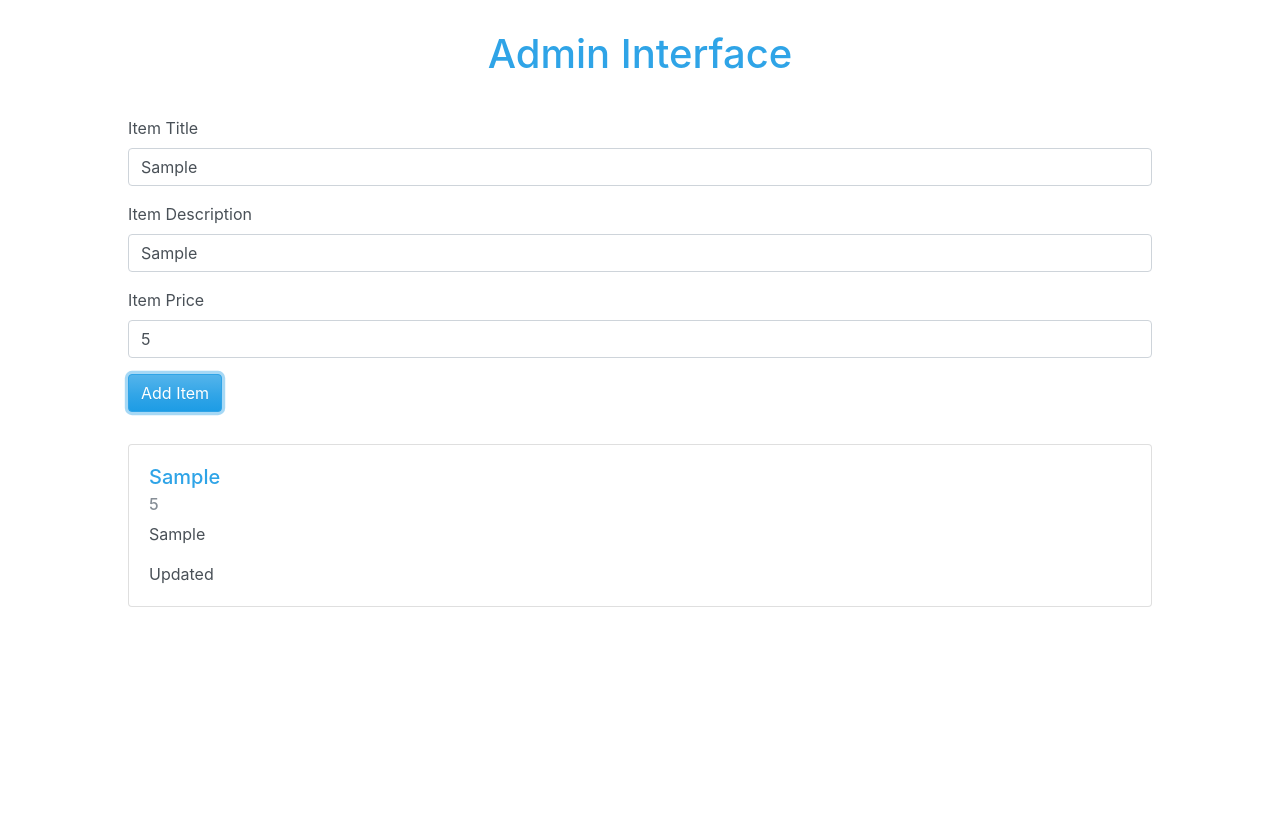
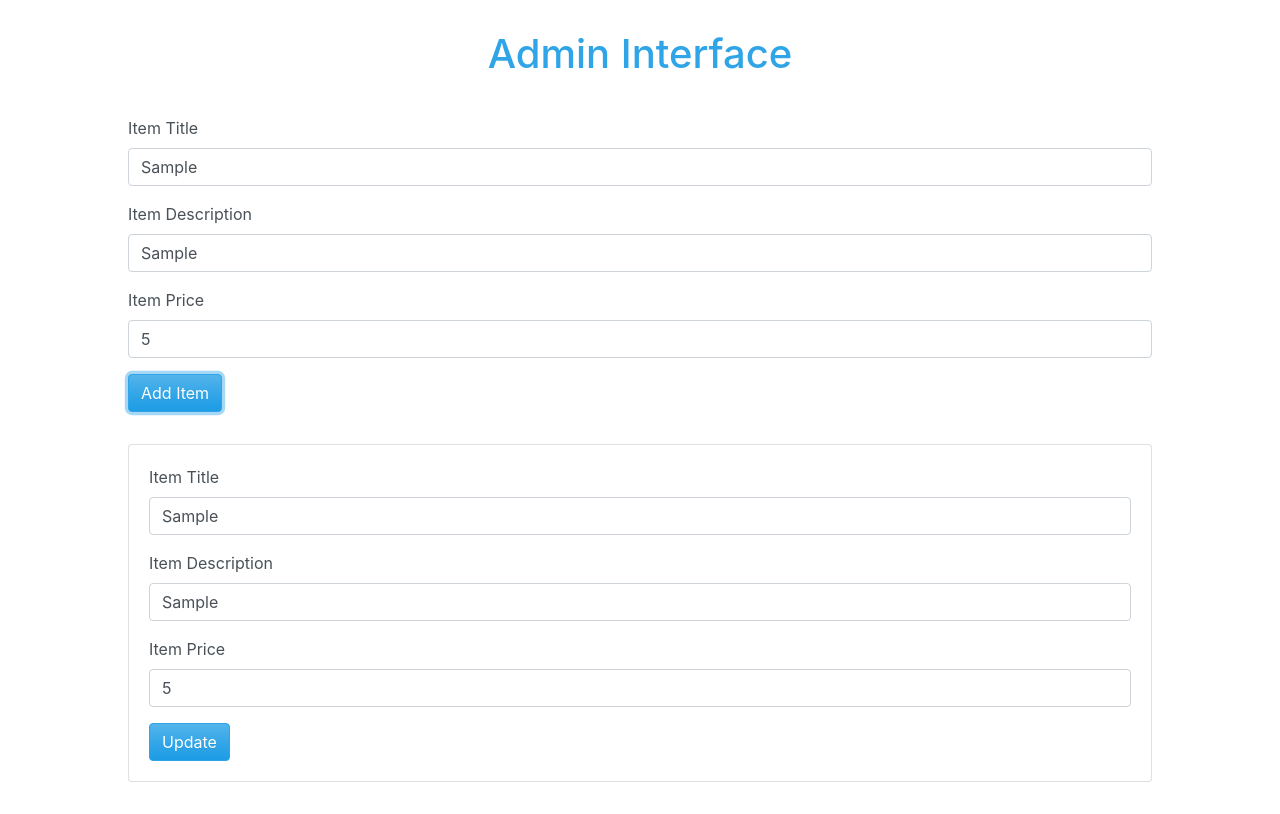
Before and after one commit to SharanGoharKhan/v1-project, a React (Create React App) app in the folder v1-app/: page /admin in a window 1280 px wide. Both pictures are taken after typing "Sample", "Sample", "5" into the empty fields and a click on the button "Add Item". Built offline with nearby package versions, Linux system fonts and the light colour scheme.

Commit message:
singleitem update

```diff
--- a/v1-app/src/components/Admin/ItemList/SingleItem/SingleItem.js
+++ b/v1-app/src/components/Admin/ItemList/SingleItem/SingleItem.js
@@ -1,13 +1,80 @@
 import React from 'react'
 
-const singleItem = props => (
-    <div className="card">
-        <div className="card-body">
-            <h5 className="card-title">{props.title}</h5>
-            <h6 className="card-subtitle mb-2 text-muted">{props.price}</h6>
-            <p className="card-text">{props.desc}</p>
-            <a className="card-link">Updated</a>
-        </div>
-    </div>
-)
-export default singleItem;
+
+class SingleItem extends React.Component {
+
+    state = {
+        title: this.props.title,
+        desc: this.props.desc,
+        price: this.props.price
+
+    }
+    constructor(props) {
+        super(props)
+        this.onFormSubmit = this.onFormSubmit.bind(this)
+        this.handleChange = this.handleChange.bind(this)
+
+    }
+    handleChange(event) {
+        const field_name = event.target.name;
+        const field_value = event.target.value;
+        const obj = {
+            [field_name]: field_value
+        }
+        this.setState(
+            obj
+        )
+    }
+    onFormSubmit(event) {
+        event.preventDefault();
+        const title = this.state.title
+        const desc = this.state.desc
+        const price = +this.state.price
+
+        if (
+            title.trim().length === 0 ||
+            price <= 0 ||
+            desc.trim().length === 0
+        ) {
+            return
+        }
+        const item = { title, desc, price };
+        console.log(item)
+    }
+
+    render() {
+        return (
+            <div className="card">
+                <div className="card-body">
+                    <form onSubmit={this.onFormSubmit}>
+                        <div className="form-group">
+                            <label htmlFor="itemTitle">Item Title</label>
+                            <input className="form-control"
+                            value={this.state.title}
+                            name="title"
+                            onChange={this.handleChange} />
+                        </div>
+                        <div className="form-group">
+                            <label htmlFor="itemDescription">Item Description</label>
+                            <input className="form-control"
+                            value={this.state.desc}
+                            name="desc"
+                            onChange={this.handleChange} />
+                        </div>
+                        <div className="form-group">
+                            <label htmlFor="itemDescription">Item Price</label>
+                            <input type="number" step="0.0001"
+                            className="form-control"
+                            name="price"
+                            value={this.state.price}
+                            onChange={this.handleChange}/>
+                        </div>
+                        <button className="btn btn-primary">Update</button>
+                    </form>
+                </div>
+            </div>
+        )
+    }
+
+}
+export default SingleItem;
```
